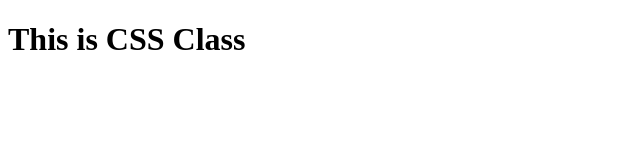
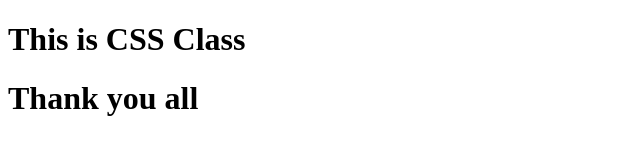
Before and after one commit to TapashIT07/CSS-Class, a plain HTML site: page index.html in a window 1280 px wide. Shown: the whole page, without its empty margins (0-640 px from the left). Drawn offline with Linux system fonts and the light colour scheme.

Commit message:
This is my second commit

```diff
--- a/index.html
+++ b/index.html
@@ -8,6 +8,8 @@
 </head>
 <body>
     <h1>This is CSS Class</h1>
+    <h1>Thank you all</h1>
+
 
 </body>
 </html>
```
